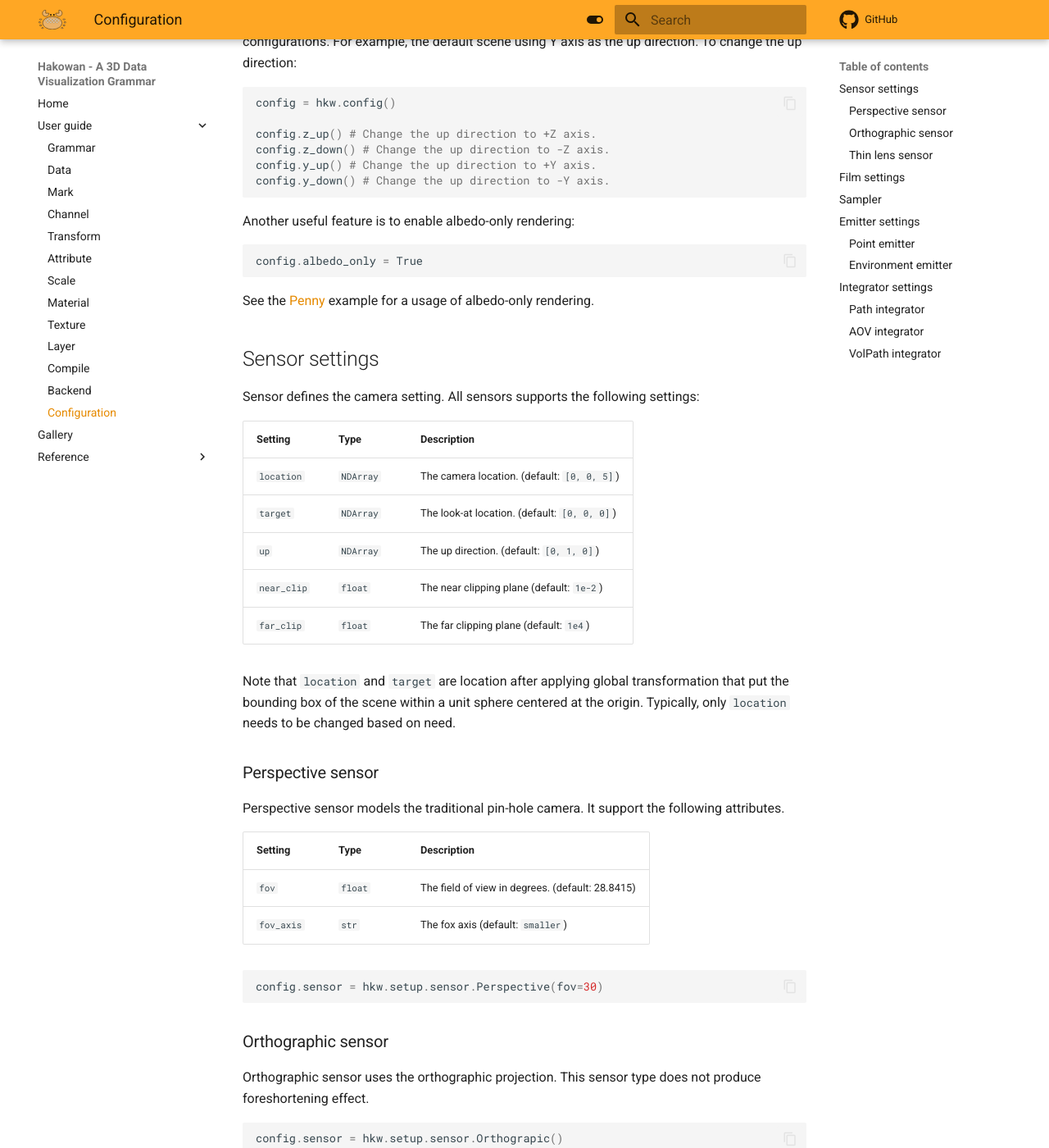
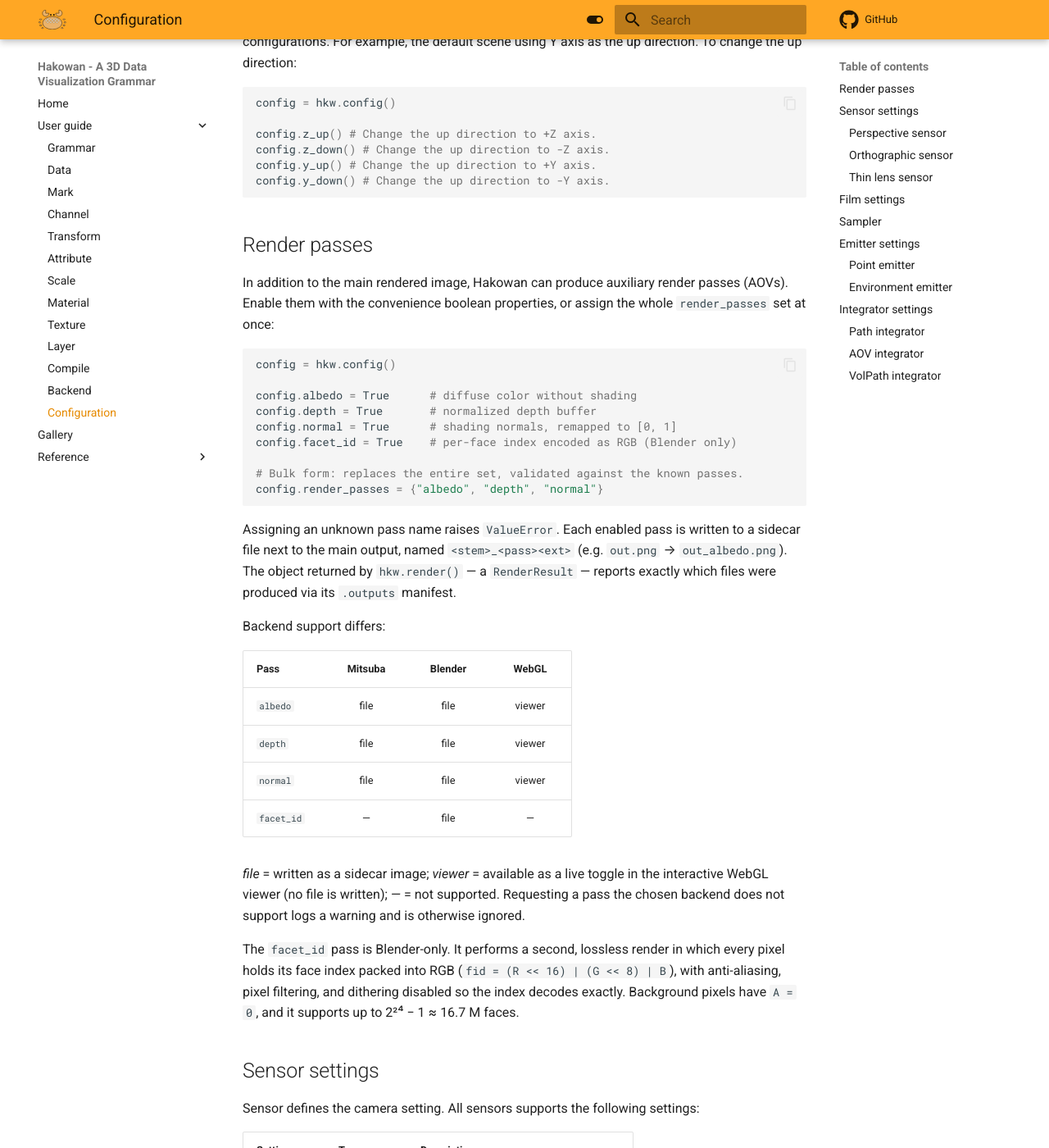
Before and after one commit to Hakowan/hakowan, an MkDocs documentation site: the page built from docs/guide/config.md, in a window 1280 px wide and 1400 px high, scrolled down 410 px. Shown: the whole window at 82% size. Built offline with MkDocs 1.6.1 and Material for MkDocs 9.7.7, drawn with Linux system fonts in a browser that asks for light colours; comment, search, counter and statistics services are not loaded.

Commit message:
Update doc.

````diff
--- a/docs/guide/config.md
+++ b/docs/guide/config.md
@@ -20,13 +20,49 @@ config.y_up() # Change the up direction to +Y axis.
 config.y_down() # Change the up direction to -Y axis.
 ```
 
-Another useful feature is to enable albedo-only rendering:
+## Render passes
+
+In addition to the main rendered image, Hakowan can produce auxiliary render
+passes (AOVs). Enable them with the convenience boolean properties, or assign
+the whole `render_passes` set at once:
 
 ```py
-config.albedo_only = True
+config = hkw.config()
+
+config.albedo = True      # diffuse color without shading
+config.depth = True       # normalized depth buffer
+config.normal = True      # shading normals, remapped to [0, 1]
+config.facet_id = True    # per-face index encoded as RGB (Blender only)
+
+# Bulk form: replaces the entire set, validated against the known passes.
+config.render_passes = {"albedo", "depth", "normal"}
 ```
 
-See the [Penny](../examples/penny.md) example for a usage of albedo-only rendering.
+Assigning an unknown pass name raises `ValueError`. Each enabled pass is written
+to a sidecar file next to the main output, named `<stem>_<pass><ext>` (e.g.
+`out.png` → `out_albedo.png`). The object returned by `hkw.render()` — a
+`RenderResult` — reports exactly which files were produced via its `.outputs`
+manifest.
+
+Backend support differs:
+
+| Pass | Mitsuba | Blender | WebGL |
+|------|:------:|:------:|:-----:|
+| `albedo`   | file | file | viewer |
+| `depth`    | file | file | viewer |
+| `normal`   | file | file | viewer |
+| `facet_id` | —    | file | —      |
+
+*file* = written as a sidecar image; *viewer* = available as a live toggle in
+the interactive WebGL viewer (no file is written); *—* = not supported.
+Requesting a pass the chosen backend does not support logs a warning and is
+otherwise ignored.
+
+The `facet_id` pass is Blender-only. It performs a second, lossless render in
+which every pixel holds its face index packed into RGB
+(`fid = (R << 16) | (G << 8) | B`), with anti-aliasing, pixel filtering, and
+dithering disabled so the index decodes exactly. Background pixels have
+`A = 0`, and it supports up to 2²⁴ − 1 ≈ 16.7 M faces.
 
 ## Sensor settings
 
````
Also changed, not shown: docs/api/render.md (+8 -0 lines), docs/guide/backend.md (+19 -0 lines), 3 other files.
